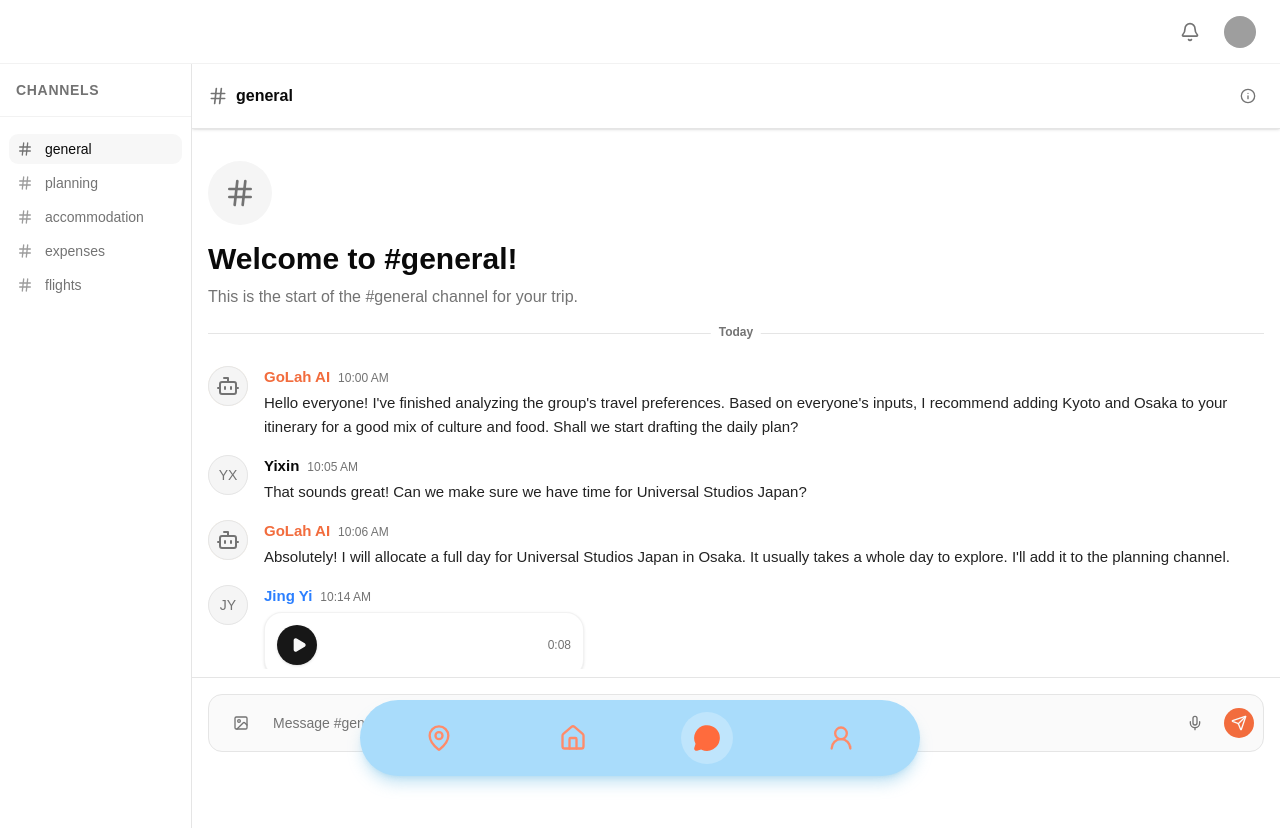
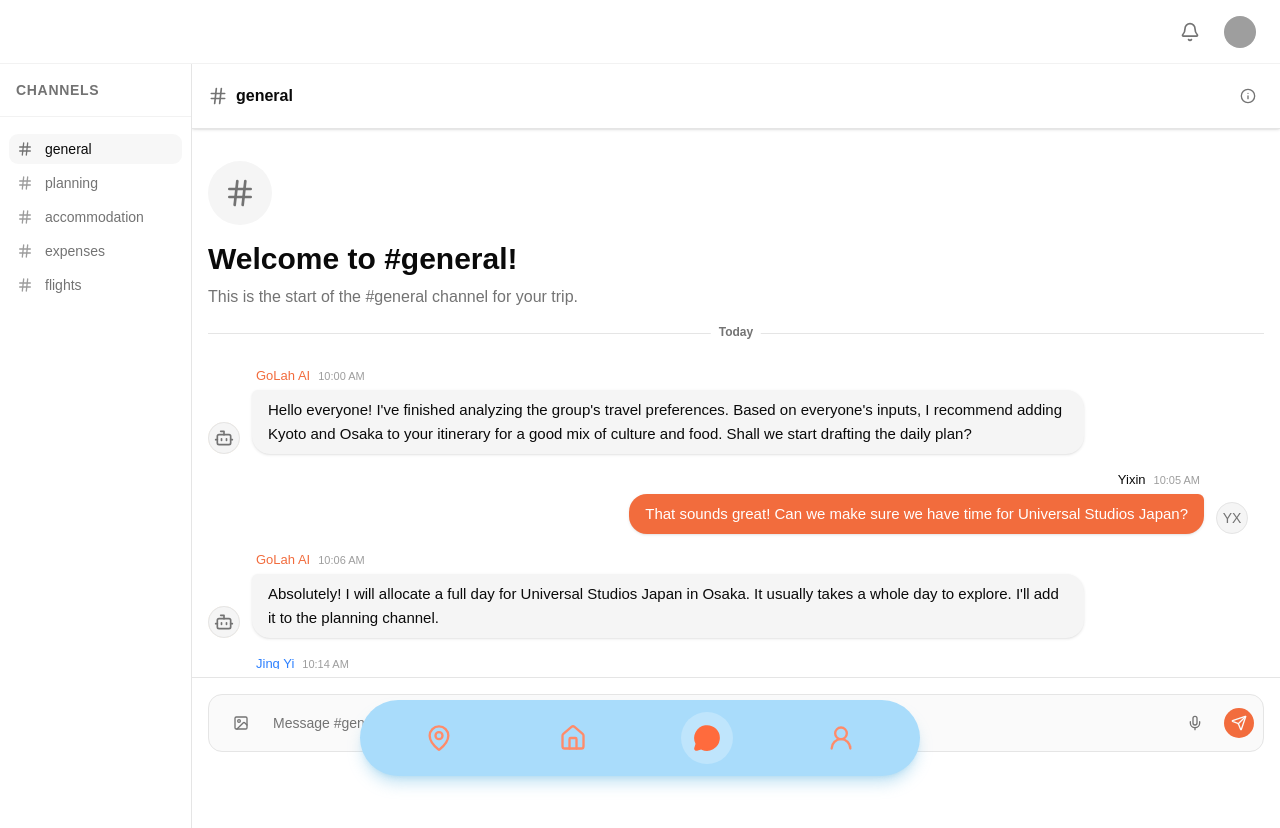
Before and after one commit to yxin530/codenection_GoLah, a Next.js app: page /trips/1/chat in a window 1280 px wide. Shown: the top 828 px of the page. Built offline with nearby package versions, Linux system fonts and the light colour scheme; grey boxes are pictures that could not be loaded.

Commit message:
fix ui issues

```diff
--- /dev/null
+++ b/fix.js
@@ -0,0 +1 @@
+console.log("Removing custom from motion.div fixes it!");
--- a/src/components/chat/AccommodationSwiper.tsx
+++ b/src/components/chat/AccommodationSwiper.tsx
@@ -68,7 +68,7 @@ export function AccommodationSwiper({
   const [liked, setLiked] = useState<string[]>([]);
   const [disliked, setDisliked] = useState<string[]>([]);
   const [showDetails, setShowDetails] = useState(false);
-  const [exitX, setExitX] = useState(0);
+  const [exitDirection, setExitDirection] = useState<"left" | "right">("right");
   const [membersFinished, setMembersFinished] = useState(1);
 
   const activeIndex = cards.length - 1;
@@ -89,10 +89,10 @@ export function AccommodationSwiper({
 
     if (direction === "right") {
       setLiked([...liked, currentCard.name]);
-      setExitX(200);
+      setExitDirection("right");
     } else {
       setDisliked([...disliked, currentCard.name]);
-      setExitX(-200);
+      setExitDirection("left");
     }
 
     setCards((prev) => prev.slice(0, -1));
@@ -103,9 +103,10 @@ export function AccommodationSwiper({
     <div className="w-full flex flex-col items-center my-6">
       <div className="w-full max-w-[320px] aspect-[3/4] relative perspective-1000">
 
-        <AnimatePresence>
+        <AnimatePresence custom={exitDirection}>
           {isFinished ? (
             <motion.div
+              key="finished-card"
               initial={{ opacity: 0, scale: 0.9 }}
               animate={{ opacity: 1, scale: 1 }}
               className="absolute inset-0 bg-card rounded-3xl border border-border shadow-md flex flex-col items-center justify-start p-4 text-center overflow-y-auto scrollbar-none"
@@ -166,6 +167,7 @@ export function AccommodationSwiper({
               return (
                 <motion.div
                   key={card.id}
+                  custom={exitDirection}
                   className="absolute inset-0 bg-card rounded-3xl shadow-xl overflow-hidden border border-border flex flex-col"
                   style={{ zIndex: index }}
                   initial={{
@@ -178,11 +180,14 @@ export function AccommodationSwiper({
                     y: isActive ? 0 : (activeIndex - index) * 10,
                     opacity: 1
                   }}
-                  exit={{
-                    x: exitX,
-                    opacity: 0,
-                    rotate: exitX > 0 ? 15 : -15
+                  variants={{
+                    exit: (direction: "left" | "right") => ({
+                      x: direction === "right" ? 200 : -200,
+                      opacity: 0,
+                      rotate: direction === "right" ? 15 : -15,
+                    }),
                   }}
+                  exit="exit"
                   drag={isActive ? "x" : false}
                   dragConstraints={{ left: 0, right: 0, top: 0, bottom: 0 }}
                   onDragEnd={(e, { offset }) => {
--- a/src/components/chat/AttractionSwiper.tsx
+++ b/src/components/chat/AttractionSwiper.tsx
@@ -73,7 +73,7 @@ export function AttractionSwiper({
   const [liked, setLiked] = useState<string[]>([]);
   const [disliked, setDisliked] = useState<string[]>([]);
   const [showDetails, setShowDetails] = useState(false);
-  const [exitX, setExitX] = useState(0);
+  const [exitDirection, setExitDirection] = useState<"left" | "right">("right");
 
   const [membersFinished, setMembersFinished] = useState(1);
   const [isGenerating, setIsGenerating] = useState(false);
@@ -109,12 +109,12 @@ export function AttractionSwiper({
     if (direction === "right") {
       const newLiked = [...liked, currentCard.name];
       setLiked(newLiked);
-      setExitX(200);
+      setExitDirection("right");
       localStorage.setItem('tripLikedPlaces', JSON.stringify(newLiked));
     } else {
       const newDisliked = [...disliked, currentCard.name];
       setDisliked(newDisliked);
-      setExitX(-200);
+      setExitDirection("left");
       localStorage.setItem('tripDislikedPlaces', JSON.stringify(newDisliked));
     }
 
@@ -126,9 +126,10 @@ export function AttractionSwiper({
     <div className="w-full flex flex-col items-center my-6">
       <div className="w-full max-w-[320px] aspect-[3/4] relative perspective-1000">
 
-        <AnimatePresence>
+        <AnimatePresence custom={exitDirection}>
           {isFinished ? (
             <motion.div
+              key="finished-card"
               initial={{ opacity: 0, scale: 0.9 }}
               animate={{ opacity: 1, scale: 1 }}
               className="absolute inset-0 bg-card rounded-3xl border border-border shadow-md flex flex-col items-center justify-center p-6 text-center"
@@ -216,6 +217,7 @@ export function AttractionSwiper({
               return (
                 <motion.div
                   key={card.id}
+                  custom={exitDirection}
                   className="absolute inset-0 bg-card rounded-3xl shadow-xl overflow-hidden border border-border flex flex-col"
                   style={{ zIndex: index }}
                   initial={{
@@ -228,11 +230,14 @@ export function AttractionSwiper({
                     y: isActive ? 0 : (activeIndex - index) * 10,
                     opacity: 1
                   }}
-                  exit={{
-                    x: exitX,
-                    opacity: 0,
-                    rotate: exitX > 0 ? 15 : -15
+                  variants={{
+                    exit: (direction: "left" | "right") => ({
+                      x: direction === "right" ? 200 : -200,
+                      opacity: 0,
+                      rotate: direction === "right" ? 15 : -15,
+                    }),
                   }}
+                  exit="exit"
                   drag={isActive ? "x" : false}
                   dragConstraints={{ left: 0, right: 0, top: 0, bottom: 0 }}
                   onDragEnd={(e, { offset, velocity }) => {
--- a/src/components/chat/MessageBubble.tsx
+++ b/src/components/chat/MessageBubble.tsx
@@ -49,39 +49,54 @@ export function MessageBubble({
   }, [shouldAnimate, isCurrentUser, onMessageSent, id]);
 
   return (
-    <div className={cn("flex gap-4 w-full group hover:bg-muted/30 p-2 -mx-2 rounded-lg transition-colors")}>
-      <Avatar className={cn("h-10 w-10 shrink-0", isAgent && "bg-orange-100 text-[#F26C3D]")}>
-        {avatarUrl && <AvatarImage src={avatarUrl} alt={senderName} />}
-        <AvatarFallback>
-          {isAgent ? <Bot className="h-6 w-6" /> : (avatarInitials || senderName.slice(0, 2).toUpperCase())}
-        </AvatarFallback>
-      </Avatar>
+    <div className={cn("flex gap-3 w-full group transition-colors p-2 -mx-2", isCurrentUser ? "justify-end" : "justify-start")}>
+      {!isCurrentUser && (
+        <Avatar className={cn("h-8 w-8 shrink-0 mt-auto", isAgent && "bg-orange-100 text-[#F26C3D]")}>
+          {avatarUrl && <AvatarImage src={avatarUrl} alt={senderName} />}
+          <AvatarFallback>
+            {isAgent ? <Bot className="h-5 w-5" /> : (avatarInitials || senderName.slice(0, 2).toUpperCase())}
+          </AvatarFallback>
+        </Avatar>
+      )}
 
-      <div className="flex flex-col flex-1 min-w-0">
-        <div className="flex items-baseline gap-2">
+      <div className={cn("flex flex-col max-w-[80%]", isCurrentUser ? "items-end" : "items-start")}>
+        <div className="flex items-baseline gap-2 mb-1 px-1">
           <span className={cn(
-            "font-semibold text-[15px]",
-            isAgent && "text-[#F26C3D]",
-            !isAgent && !isCurrentUser && "text-blue-500"
+            "text-[13px] font-medium",
+            isAgent ? "text-[#F26C3D]" : (isCurrentUser ? "text-foreground" : "text-blue-500")
           )}>
             {senderName}
           </span>
-          <span className="text-xs text-muted-foreground font-medium">
+          <span className="text-[11px] text-muted-foreground/70 font-medium">
             {timestamp}
           </span>
         </div>
-        <div className="text-[15px] leading-relaxed text-foreground/90 mt-0.5 break-words min-h-[24px]">
+        <div className={cn(
+          "text-[15px] leading-relaxed break-words px-4 py-2 shadow-sm min-h-[40px] flex items-center",
+          isCurrentUser
+            ? "bg-[#F26C3D] text-white rounded-2xl rounded-tr-sm"
+            : "bg-muted text-foreground rounded-2xl rounded-tl-sm"
+        )}>
           {isTyping ? (
             <div className="flex gap-1.5 items-center h-6 px-1">
-              <div className="w-1.5 h-1.5 bg-foreground/40 rounded-full animate-bounce" style={{ animationDelay: '0ms' }} />
-              <div className="w-1.5 h-1.5 bg-foreground/40 rounded-full animate-bounce" style={{ animationDelay: '150ms' }} />
-              <div className="w-1.5 h-1.5 bg-foreground/40 rounded-full animate-bounce" style={{ animationDelay: '300ms' }} />
+              <div className="w-1.5 h-1.5 bg-current opacity-40 rounded-full animate-bounce" style={{ animationDelay: '0ms' }} />
+              <div className="w-1.5 h-1.5 bg-current opacity-40 rounded-full animate-bounce" style={{ animationDelay: '150ms' }} />
+              <div className="w-1.5 h-1.5 bg-current opacity-40 rounded-full animate-bounce" style={{ animationDelay: '300ms' }} />
             </div>
           ) : (
             content
           )}
         </div>
       </div>
+
+      {isCurrentUser && (
+        <Avatar className="h-8 w-8 shrink-0 mt-auto">
+          {avatarUrl && <AvatarImage src={avatarUrl} alt={senderName} />}
+          <AvatarFallback>
+            {avatarInitials || senderName.slice(0, 2).toUpperCase()}
+          </AvatarFallback>
+        </Avatar>
+      )}
     </div>
   );
 }
--- a/src/components/chat/VoiceMessageBubble.tsx
+++ b/src/components/chat/VoiceMessageBubble.tsx
@@ -82,29 +82,30 @@ export function VoiceMessageBubble({
   }, [isPlaying]);
 
   return (
-    <div className={cn("flex gap-4 w-full group hover:bg-muted/30 p-2 -mx-2 rounded-lg transition-colors")}>
-      <Avatar className={cn("h-10 w-10 shrink-0", isAgent && "bg-orange-100 text-[#F26C3D]")}>
-        {avatarUrl && <AvatarImage src={avatarUrl} alt={senderName} />}
-        <AvatarFallback>
-          {isAgent ? <Bot className="h-6 w-6" /> : (avatarInitials || senderName.slice(0, 2).toUpperCase())}
-        </AvatarFallback>
-      </Avatar>
+    <div className={cn("flex gap-3 w-full group transition-colors p-2 -mx-2", isCurrentUser ? "justify-end" : "justify-start")}>
+      {!isCurrentUser && (
+        <Avatar className={cn("h-8 w-8 shrink-0 mt-auto", isAgent && "bg-orange-100 text-[#F26C3D]")}>
+          {avatarUrl && <AvatarImage src={avatarUrl} alt={senderName} />}
+          <AvatarFallback>
+            {isAgent ? <Bot className="h-5 w-5" /> : (avatarInitials || senderName.slice(0, 2).toUpperCase())}
+          </AvatarFallback>
+        </Avatar>
+      )}
 
-      <div className="flex flex-col flex-1 min-w-0">
-        <div className="flex items-baseline gap-2">
+      <div className={cn("flex flex-col max-w-[80%]", isCurrentUser ? "items-end" : "items-start")}>
+        <div className="flex items-baseline gap-2 mb-1 px-1">
           <span className={cn(
-            "font-semibold text-[15px]",
-            isAgent && "text-[#F26C3D]",
-            !isAgent && !isCurrentUser && "text-blue-500"
+            "text-[13px] font-medium",
+            isAgent ? "text-[#F26C3D]" : (isCurrentUser ? "text-foreground" : "text-blue-500")
           )}>
             {senderName}
           </span>
-          <span className="text-xs text-muted-foreground font-medium">
+          <span className="text-[11px] text-muted-foreground/70 font-medium">
             {timestamp}
           </span>
         </div>
 
-        <div className="mt-1 flex flex-col gap-2 max-w-[320px]">
+        <div className="flex flex-col gap-2 w-full max-w-[320px]">
           {isRecording ? (
             <div className="flex items-center gap-2 h-12 bg-muted/30 rounded-2xl px-4 border border-border/50 text-muted-foreground italic text-sm font-medium">
               <Mic className="w-4 h-4 animate-pulse text-red-500" />
@@ -112,14 +113,14 @@ export function VoiceMessageBubble({
             </div>
           ) : (
             <div className={cn(
-              "flex items-center gap-3 p-3 rounded-2xl border shadow-sm",
-              isCurrentUser ? "bg-[#F26C3D]/10 border-[#F26C3D]/20" : "bg-card border-border/50"
+              "flex items-center gap-3 p-3 rounded-2xl shadow-sm",
+              isCurrentUser ? "bg-[#F26C3D] text-white rounded-tr-sm" : "bg-muted text-foreground rounded-tl-sm"
             )}>
               <button
                 onClick={togglePlay}
                 className={cn(
                   "flex items-center justify-center w-10 h-10 rounded-full shrink-0 transition-colors shadow-sm",
-                  isCurrentUser ? "bg-[#F26C3D] text-white hover:bg-[#d85e33]" : "bg-primary text-primary-foreground hover:bg-primary/90"
+                  isCurrentUser ? "bg-white text-[#F26C3D] hover:bg-white/90" : "bg-primary text-primary-foreground hover:bg-primary/90"
                 )}
               >
                 {isPlaying ? <Pause className="w-4 h-4 fill-current" /> : <Play className="w-4 h-4 fill-current ml-1" />}
@@ -131,8 +132,8 @@ export function VoiceMessageBubble({
                   <div
                     key={i}
                     className={`w-1 rounded-full transition-all duration-300 ${
-                      isCurrentUser ? "bg-foreground/60" : "bg-foreground/40"
-                    } ${isPlaying && (i / 15) * 100 < progress ? (isCurrentUser ? "bg-[#F26C3D]" : "bg-primary") : ""}`}
+                      isCurrentUser ? "bg-white/50" : "bg-foreground/40"
+                    } ${isPlaying && (i / 15) * 100 < progress ? (isCurrentUser ? "bg-white" : "bg-primary") : ""}`}
                     style={{
                       height: isPlaying ? `${20 + ((i * 37) % 80)}%` : `${20 + (i % 4) * 20}%`
                     }}
@@ -140,20 +141,29 @@ export function VoiceMessageBubble({
                 ))}
               </div>
 
-              <div className="text-xs font-medium text-muted-foreground shrink-0 tabular-nums">
+              <div className={cn("text-xs font-medium shrink-0 tabular-nums", isCurrentUser ? "text-white/80" : "text-muted-foreground")}>
                 {duration}
               </div>
             </div>
           )}
 
           {transcription && !isRecording && (
-            <div className="text-sm bg-muted/40 p-3 rounded-xl border border-border/50 text-foreground/90 italic">
+            <div className={cn("text-sm p-3 rounded-xl italic shadow-sm border", isCurrentUser ? "bg-[#F26C3D]/10 border-[#F26C3D]/20 text-foreground" : "bg-muted/40 border-border/50 text-foreground/90")}>
               <span className="text-xs font-semibold uppercase tracking-wider text-muted-foreground/70 not-italic block mb-1">Transcript</span>
               "{transcription}"
             </div>
           )}
         </div>
       </div>
+
+      {isCurrentUser && (
+        <Avatar className="h-8 w-8 shrink-0 mt-auto">
+          {avatarUrl && <AvatarImage src={avatarUrl} alt={senderName} />}
+          <AvatarFallback>
+            {avatarInitials || senderName.slice(0, 2).toUpperCase()}
+          </AvatarFallback>
+        </Avatar>
+      )}
     </div>
   );
 }
```
